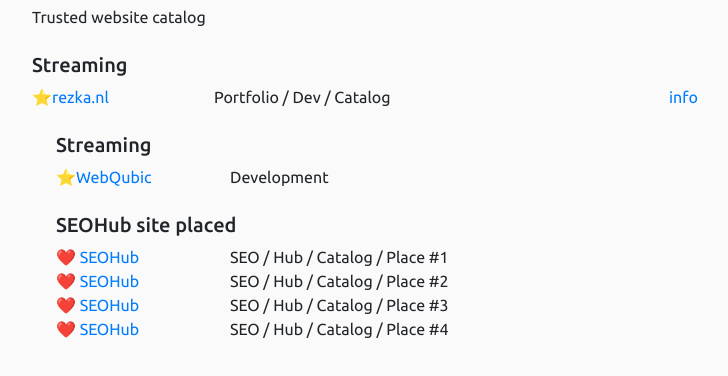
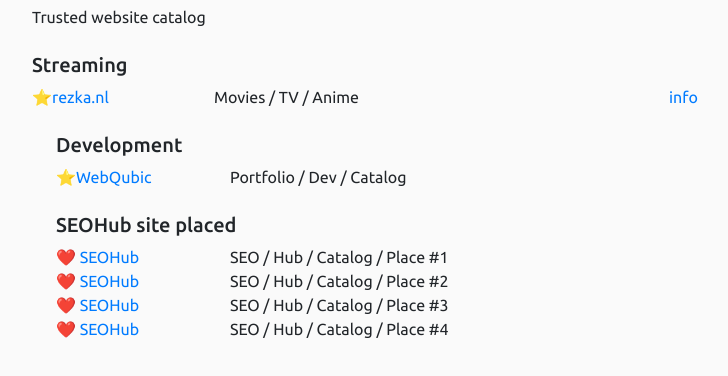
Before and after one commit to ArsikPy/seohub, a plain HTML site: page index.html in a window 1280 px wide. Shown: the part 50-426 px from the top of the page, without its empty margins (77-805 px from the left). Drawn offline with nearby package versions, Linux system fonts and the light colour scheme.

Commit message:
Update index.html

```diff
--- a/index.html
+++ b/index.html
@@ -34,7 +34,7 @@
             ⭐<a href="https://rezka.nl/">rezka.nl</a>
           </div>
           <div class="col-sm-5">
-            <a>Portfolio / Dev / Catalog</a>
+            <a>Movies / TV / Anime</a>
           </div>
           <div class="col-sm-2">
             <a href="https://arsikblog.blogspot.com/2023/07/blog-post.html">info</a>
@@ -43,14 +43,14 @@
         </div>
 
         <div class="category">
-        <h5>Streaming</h5>
+        <h5>Development</h5>
         <div class="row">
 
           <div class="col-sm-2">
             ⭐<a href="https://webqubic.pages.dev/">WebQubic</a>
           </div>
           <div class="col-sm-5">
-            <a>Development</a>
+            <a>Portfolio / Dev / Catalog</a>
           </div>
           <!--<div class="col-sm-2">
             <a href="https://arsikblog.blogspot.com/2023/07/blog-post.html">info</a>
```
